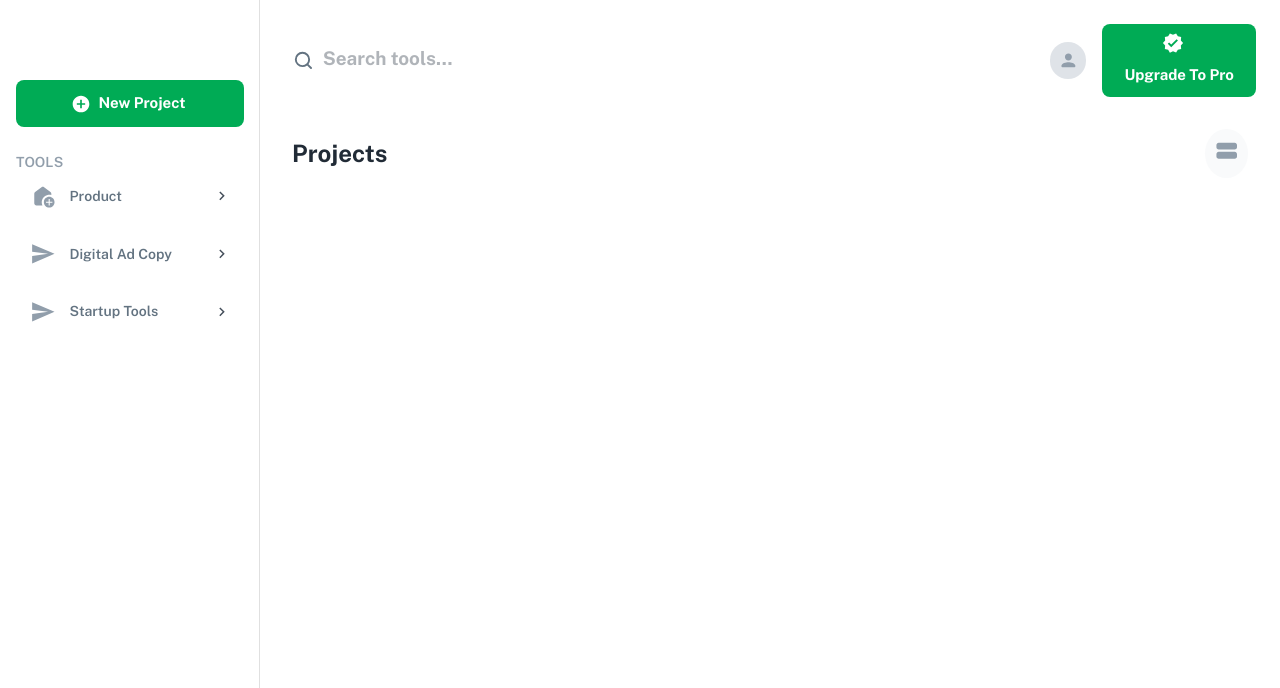
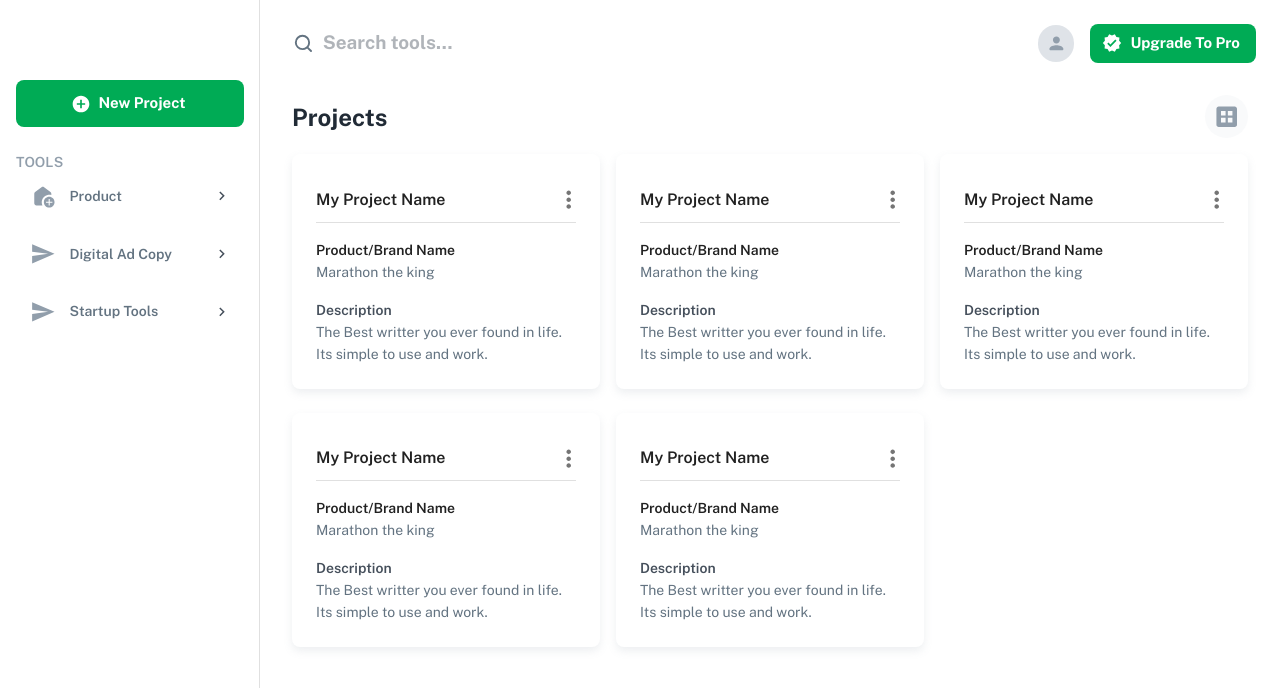
Before and after one commit to dhana0123/marathon, a React (Create React App) app: page /dashboard in a window 1280 px wide. Shown: the top 688 px of the page. Built offline with nearby package versions, Linux system fonts and the light colour scheme.

Commit message:
feat(project): grid view added

```diff
--- a/src/sections/Dashboard/Projects.tsx
+++ /dev/null
@@ -1,13 +0,0 @@
-import React from "react";
-import { Box, Typography, Stack, Button, IconButton } from "@mui/material";
-import ProjectTopBar from "./ProjectTopBar";
-
-const Projects = () => {
-  return (
-    <Box>
-      <ProjectTopBar />
-    </Box>
-  );
-};
-
-export default Projects;
--- a/src/sections/Dashboard/index.ts
+++ b/src/sections/Dashboard/index.ts
@@ -1,4 +1,4 @@
-import Projects from "./Projects";
+import Projects from "../Projects/Projects";
 import ResultPanel from "./ResultPanel";
 import SearchPanel from "./SearchPanel";
 
--- a/src/sections/Nav/TopBar.tsx
+++ b/src/sections/Nav/TopBar.tsx
@@ -8,6 +8,7 @@ import {
   Avatar,
   Button,
   Slide,
+  Typography,
   Zoom,
   ClickAwayListener,
 } from "@mui/material";
@@ -74,9 +75,7 @@ const TopBar = ({ setOpen }: Props) => {
           <IconButton
             sx={{
               backgroundColor: "grey.100",
-              display: { xs: "block", sm: "none" },
-              width: "2.8rem",
-              height: "2.8rem",
+              display: { xs: "inherit", sm: "none" },
             }}
             onClick={() => setOpen(true)}
           >
@@ -139,12 +138,9 @@ const TopBar = ({ setOpen }: Props) => {
               />
             </IconButton>
             <Button
-              sx={{ display: { xs: "none", sm: "block" } }}
-              size="large"
               startIcon={<Verified />}
               variant="contained"
               disableElevation
-              // sx={{ backgroundColor: "primary.lighter" }}
             >
               Upgrade to Pro
             </Button>
--- /dev/null
+++ b/src/sections/Projects/ProjectCard.tsx
@@ -0,0 +1,41 @@
+import React from "react";
+import { Box, Divider, Typography, Stack, IconButton } from "@mui/material";
+import { MoreVert } from "@mui/icons-material";
+
+const ProjectCard = () => {
+  return (
+    <Box p={3} borderRadius={"8px"} boxShadow={(theme) => theme.shadows[4]}>
+      <Stack
+        direction="row"
+        alignItems={"center"}
+        justifyContent="space-between"
+      >
+        <Typography variant="subtitle1">My Project Name</Typography>
+        <IconButton sx={{ marginRight: -1.8 }}>
+          <MoreVert />
+        </IconButton>
+      </Stack>
+      <Divider />
+      <Box>
+        <Box my={2}>
+          <Typography variant="subtitle2" color="gray.700">
+            Product/Brand Name
+          </Typography>
+          <Typography variant="body2" color="grey.600">
+            Marathon the king
+          </Typography>
+        </Box>
+        <Box>
+          <Typography variant="subtitle2" color="grey.700">
+            Description
+          </Typography>
+          <Typography variant="body2" color="grey.600">
+            The Best writter you ever found in life. Its simple to use and work.
+          </Typography>
+        </Box>
+      </Box>
+    </Box>
+  );
+};
+
+export default ProjectCard;
--- a/src/sections/Dashboard/ProjectTopBar.tsx
+++ b/src/sections/Projects/ProjectTopBar.tsx
@@ -1,8 +1,13 @@
 import React from "react";
 import { Typography, Stack, Button, IconButton } from "@mui/material";
 import { DatasetRounded, ViewStreamRounded } from "@mui/icons-material";
-const ProjectTopBar = () => {
-  const [changeProjectView, setChangeProjectView] = React.useState(false);
+
+type Props = {
+  changeProjectView: boolean;
+  setChangeProjectView: React.Dispatch<React.SetStateAction<boolean>>;
+};
+
+const ProjectTopBar = ({ changeProjectView, setChangeProjectView }: Props) => {
   return (
     <Stack
       direction={"row"}
@@ -16,7 +21,7 @@ const ProjectTopBar = () => {
         <IconButton
           sx={{
             backgroundColor: "grey.100",
-            display: { xs: "none", sm: "block" },
+            display: { xs: "none", sm: "inherit" },
           }}
           onClick={() => setChangeProjectView((p) => !p)}
         >
--- /dev/null
+++ b/src/sections/Projects/Projects.tsx
@@ -0,0 +1,30 @@
+import React from "react";
+import { Box, Grid, Stack, Button, IconButton } from "@mui/material";
+import ProjectTopBar from "./ProjectTopBar";
+import ProjectCard from "./ProjectCard";
+
+const Projects = () => {
+  const [changeProjectView, setChangeProjectView] = React.useState(true);
+
+  return (
+    <Box>
+      <ProjectTopBar
+        changeProjectView={changeProjectView}
+        setChangeProjectView={setChangeProjectView}
+      />
+      {changeProjectView ? (
+        <Grid py={2} container columnSpacing={2} rowSpacing={3}>
+          {[1, 2, 3, 4, 5].map((item) => (
+            <Grid key={item} item xs={4}>
+              <ProjectCard />
+            </Grid>
+          ))}
+        </Grid>
+      ) : (
+        <p>ool</p>
+      )}
+    </Box>
+  );
+};
+
+export default Projects;
--- /dev/null
+++ b/src/sections/Projects/index.ts
@@ -0,0 +1 @@
+export {default} from "./Projects";
```
